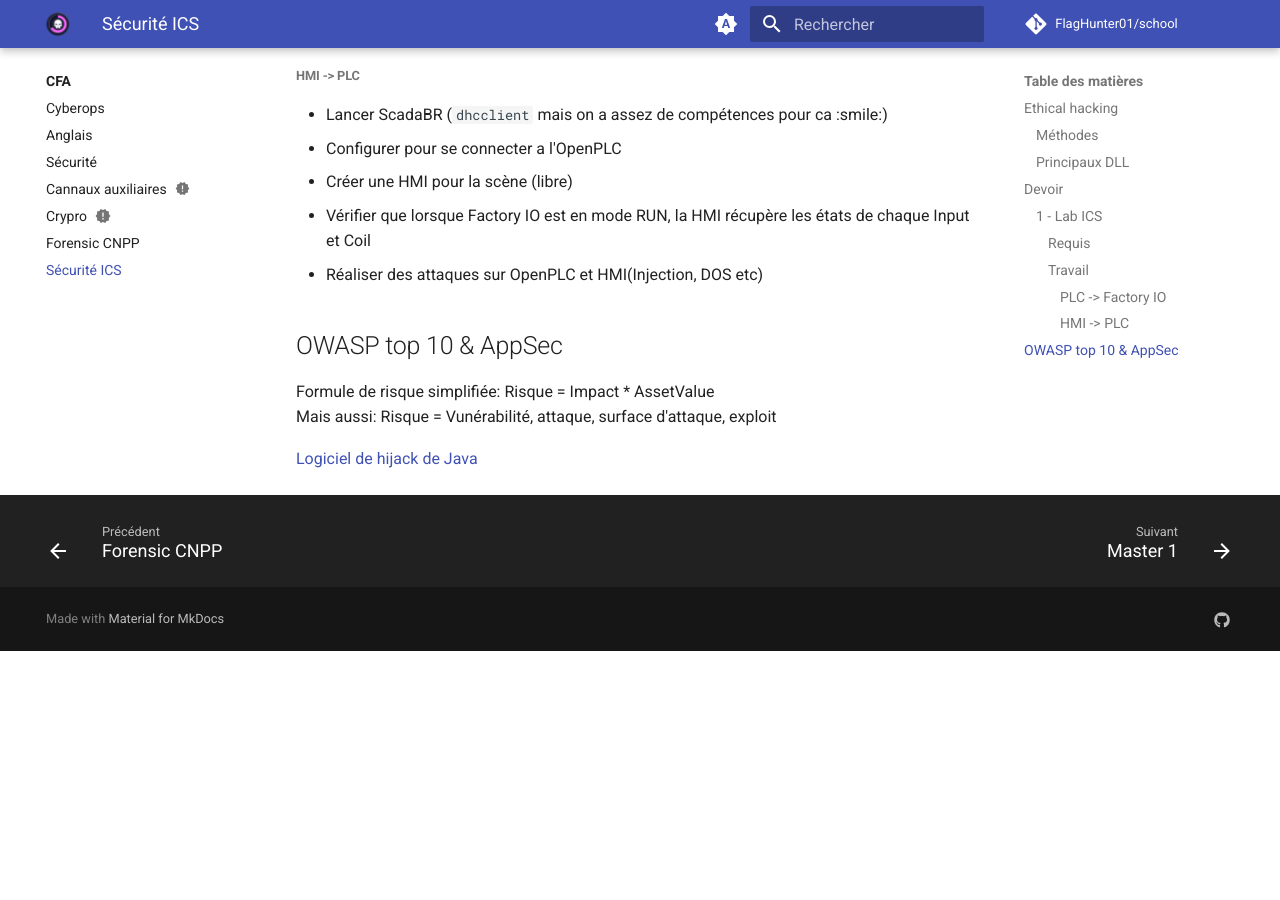
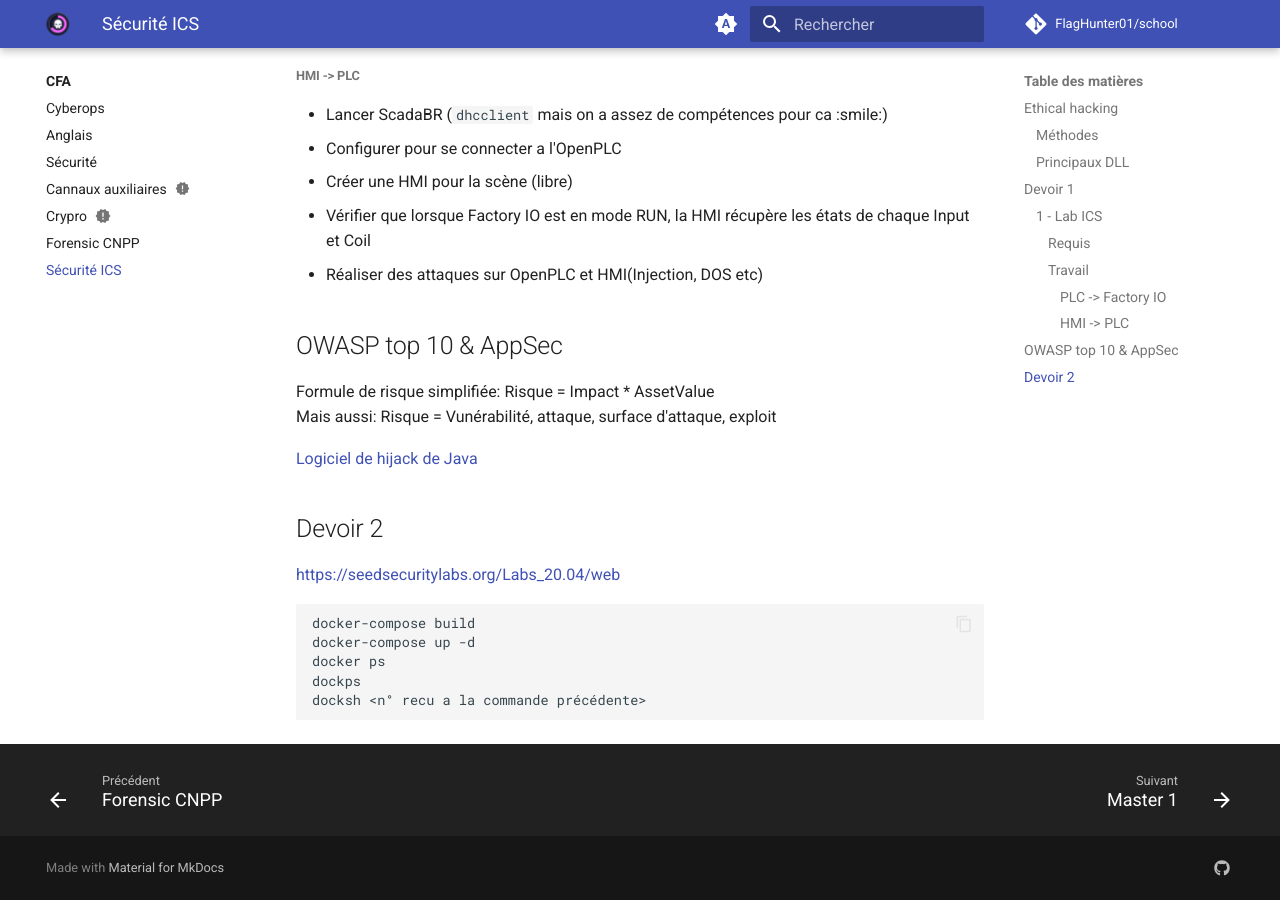
Before and after one commit to FlagHunter01/school, an MkDocs documentation site: the page built from docs/cfa/ICS/index.md, in a window 1280 px wide and 900 px high, scrolled down 2821 px. Built offline with MkDocs 1.6.1 and Material for MkDocs 9.7.7, drawn with Linux system fonts in a browser that asks for light colours; comment, search, counter and statistics services are not loaded; before the commit the page ends 3472 px from its top, so only the background shows below that.

Commit message:
Ajout infos devoir 2

````diff
--- a/docs/cfa/ICS/index.md
+++ b/docs/cfa/ICS/index.md
@@ -64,7 +64,7 @@
 - ws2_32
 - netapi32
 
-## Devoir
+## Devoir 1
 
 !!! info "A rendre avant le 10 par email"
     Ecrire un rapport qui répond aux tâches indiquées avec des captures d'écran
@@ -102,3 +102,15 @@
 Mais aussi: Risque = Vunérabilité, attaque, surface d'attaque, exploit
 
 [Logiciel de hijack de Java](https://github.com/yehgdotnet/JHijack)
+
+## Devoir 2
+
+[https://seedsecuritylabs.org/Labs_20.04/web](Labs)
+
+```
+docker-compose build
+docker-compose up -d
+docker ps
+dockps
+docksh <n° recu a la commande précédente>
+```
````
